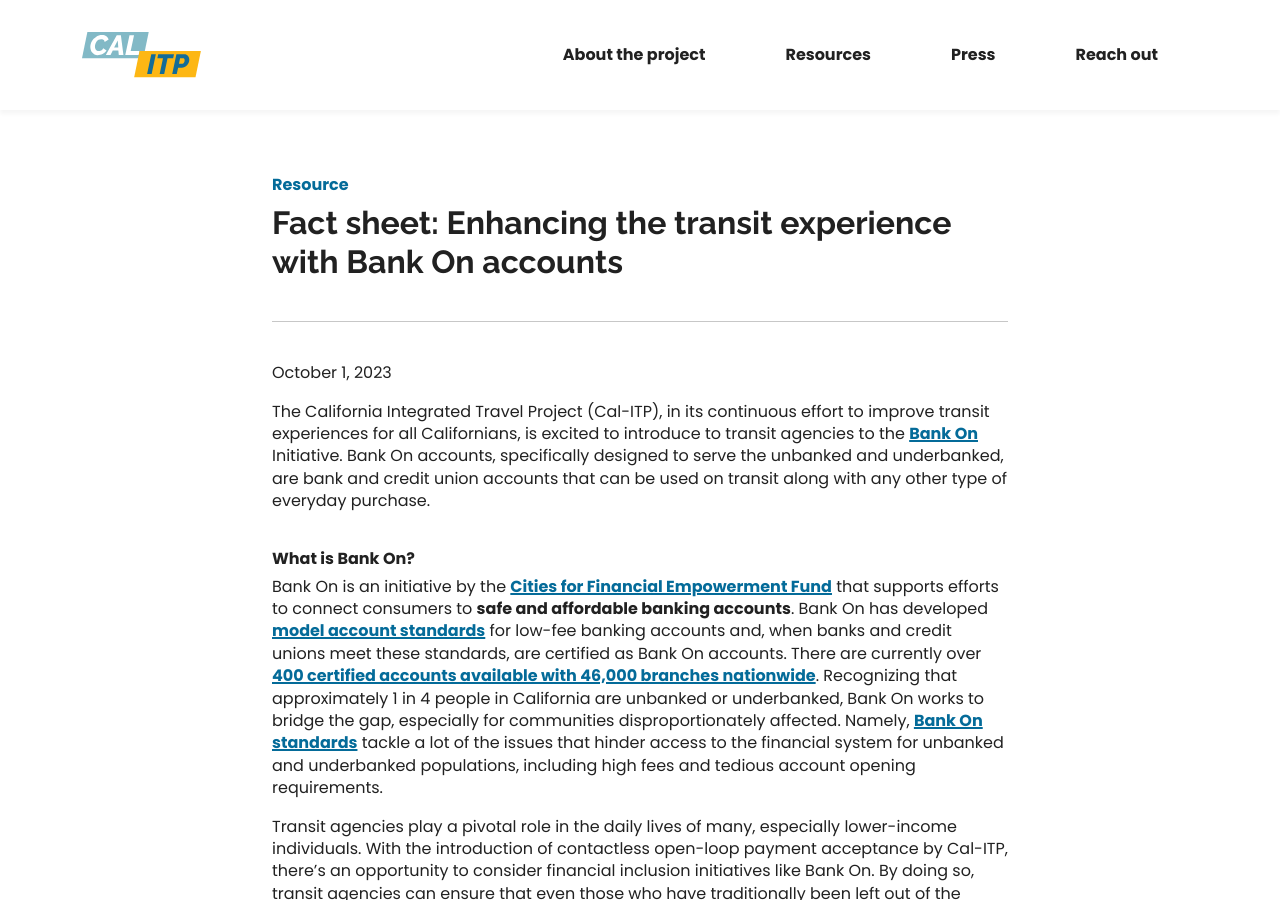
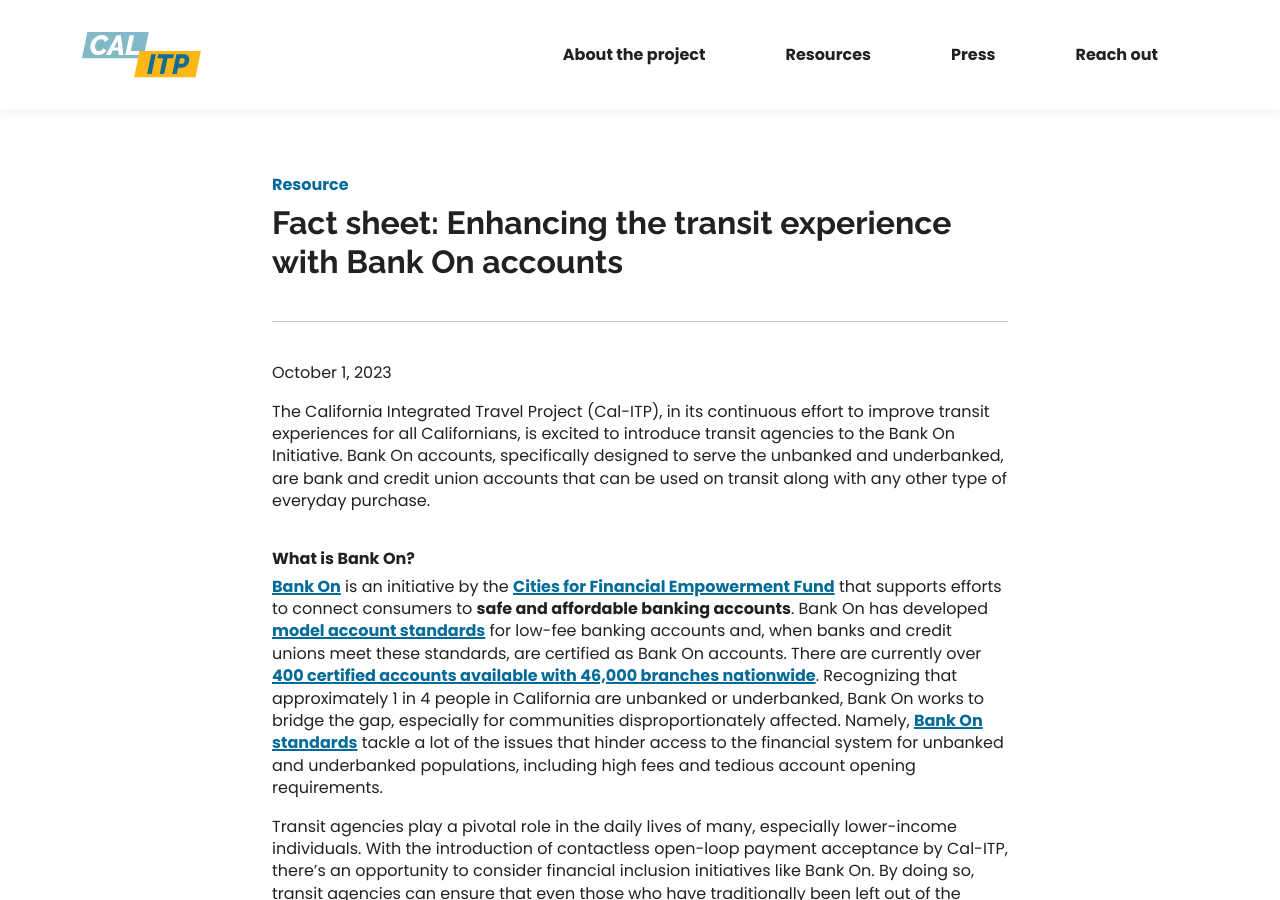
Before and after one commit to cal-itp/calitp.org, a Jekyll site: the page built from src/_resources/fact-sheet-enhancing-transit-experience-with-bankon.md, in a window 1280 px wide and 900 px high. Built offline with Jekyll 4.4.1, drawn with Linux system fonts in a browser that asks for light colours.

Commit message:
Apply suggestions from code review

```diff
--- a/src/_resources/fact-sheet-enhancing-transit-experience-with-bankon.md
+++ b/src/_resources/fact-sheet-enhancing-transit-experience-with-bankon.md
@@ -6,11 +6,11 @@
   - Contactless payments
 ---
 
-The California Integrated Travel Project (Cal-ITP), in its continuous effort to improve transit experiences for all Californians, is excited to introduce to transit agencies to the [Bank On](https://joinbankon.org/) Initiative. Bank On accounts, specifically designed to serve the unbanked and underbanked, are bank and credit union accounts that can be used on transit along with any other type of everyday purchase.
+The California Integrated Travel Project (Cal-ITP), in its continuous effort to improve transit experiences for all Californians, is excited to introduce transit agencies to the Bank On Initiative. Bank On accounts, specifically designed to serve the unbanked and underbanked, are bank and credit union accounts that can be used on transit along with any other type of everyday purchase.
 
 ## What is Bank On?
 
-Bank On is an initiative by the [Cities for Financial Empowerment Fund](https://cfefund.org/) that supports efforts to connect consumers to **safe and affordable banking accounts**. Bank On has developed [model account standards](https://bankon.wpenginepowered.com/wp-content/uploads/2022/08/Bank-On-National-Account-Standards-2023-2024.pdf) for low-fee banking accounts and, when banks and credit unions meet these standards, are certified as Bank On accounts. There are currently over [400 certified accounts available with 46,000 branches nationwide](https://joinbankon.org/accounts/). Recognizing that approximately 1 in 4 people in California are unbanked or underbanked, Bank On works to bridge the gap, especially for communities disproportionately affected. Namely, [Bank On standards](https://bankon.wpenginepowered.com/wp-content/uploads/2022/08/Bank-On-National-Account-Standards-2023-2024.pdf) tackle a lot of the issues that hinder access to the financial system for unbanked and underbanked populations, including high fees and tedious account opening requirements.
+[Bank On](https://jionbankon.org/) is an initiative by the [Cities for Financial Empowerment Fund](https://cfefund.org/) that supports efforts to connect consumers to **safe and affordable banking accounts**. Bank On has developed [model account standards](https://bankon.wpenginepowered.com/wp-content/uploads/2022/08/Bank-On-National-Account-Standards-2023-2024.pdf) for low-fee banking accounts and, when banks and credit unions meet these standards, are certified as Bank On accounts. There are currently over [400 certified accounts available with 46,000 branches nationwide](https://joinbankon.org/accounts/). Recognizing that approximately 1 in 4 people in California are unbanked or underbanked, Bank On works to bridge the gap, especially for communities disproportionately affected. Namely, [Bank On standards](https://bankon.wpenginepowered.com/wp-content/uploads/2022/08/Bank-On-National-Account-Standards-2023-2024.pdf) tackle a lot of the issues that hinder access to the financial system for unbanked and underbanked populations, including high fees and tedious account opening requirements.
 
 Transit agencies play a pivotal role in the daily lives of many, especially lower-income individuals. With the introduction of contactless open-loop payment acceptance by Cal-ITP, there's an opportunity to consider financial inclusion initiatives like Bank On. By doing so, transit agencies can ensure that even those who have traditionally been left out of the mainstream financial system can benefit from the convenience and security of contactless payments. For more information on other features of accessible banking visit our [Minimum Account Requirements for Transit Riders](https://www.calitp.org/assets/Cal-ITP%20Minimum%20Account%20Requirements%20for%20Transit%20Riders.pdf) memo.
 
```
